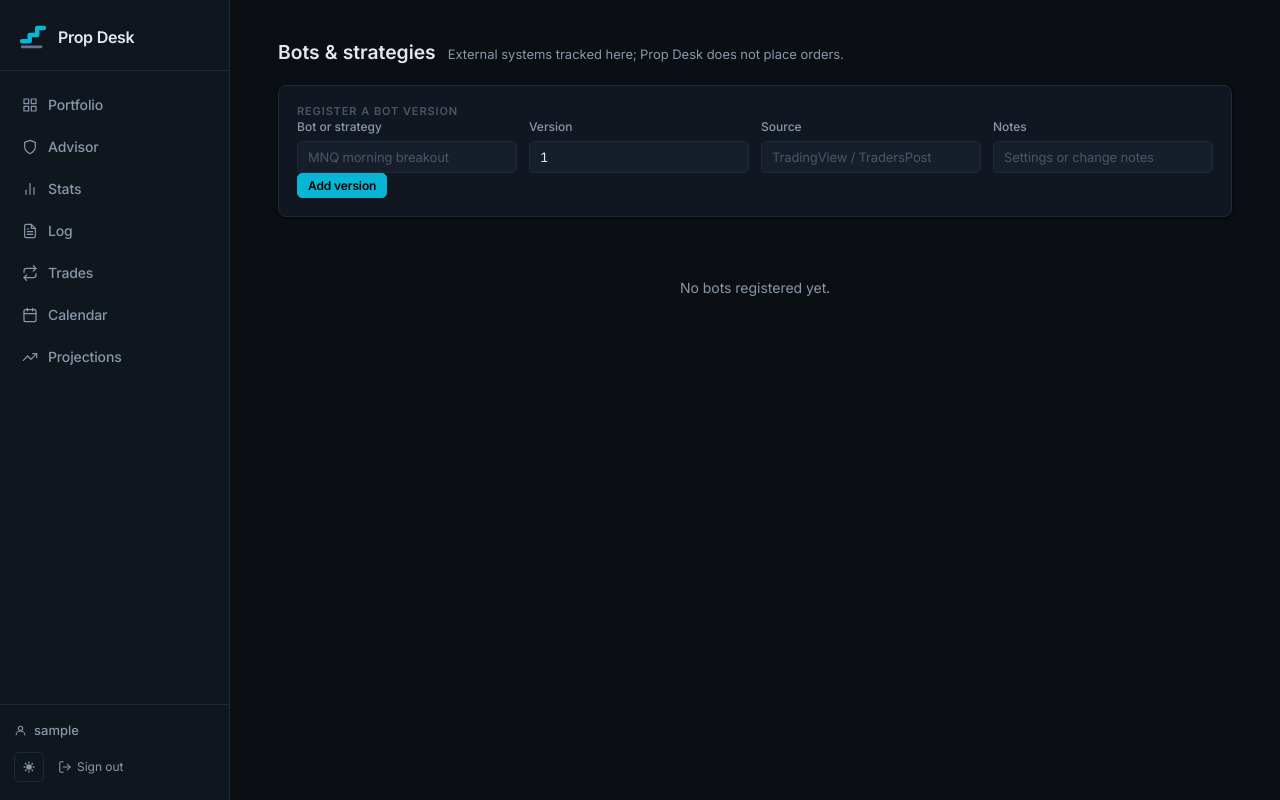
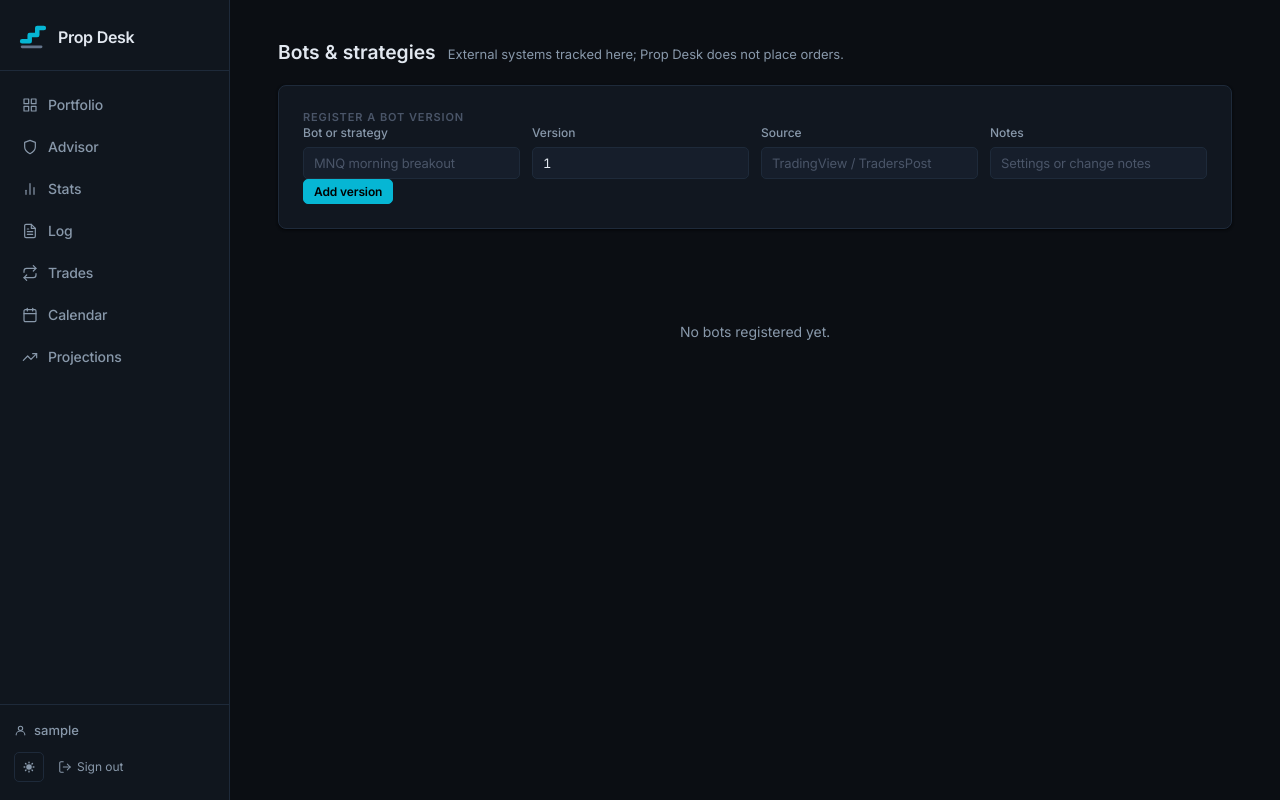
Before and after one commit to stevenGGG23/Prop-Desk, a Flask app: page /bots in a window 1280 px wide. Run offline with Flask 3, Linux system fonts and the light colour scheme; the visitor is signed in with stand-in values (Sample User, id 1); data that the repository does not hold is empty; some libraries are stand-ins or nearby versions.

Commit message:
Add spacing between stats panels and metrics row

```diff
--- a/static/css/main.css
+++ b/static/css/main.css
@@ -1241,8 +1241,8 @@ select.input {
 .metrics-row {
   display: grid;
   grid-template-columns: repeat(auto-fill, minmax(150px, 1fr));
-  gap: 10px;
-  margin-bottom: 20px;
+  gap: 12px;
+  margin-bottom: 32px;
 }
 
 .metric-card {
@@ -1653,8 +1653,9 @@ select.input {
   background: var(--surface);
   border: 1px solid var(--border);
   border-radius: var(--radius);
-  padding: 18px;
+  padding: 24px;
   box-shadow: var(--shadow-sm);
+  margin-bottom: 32px;
 }
 
 .panel-header {
```
